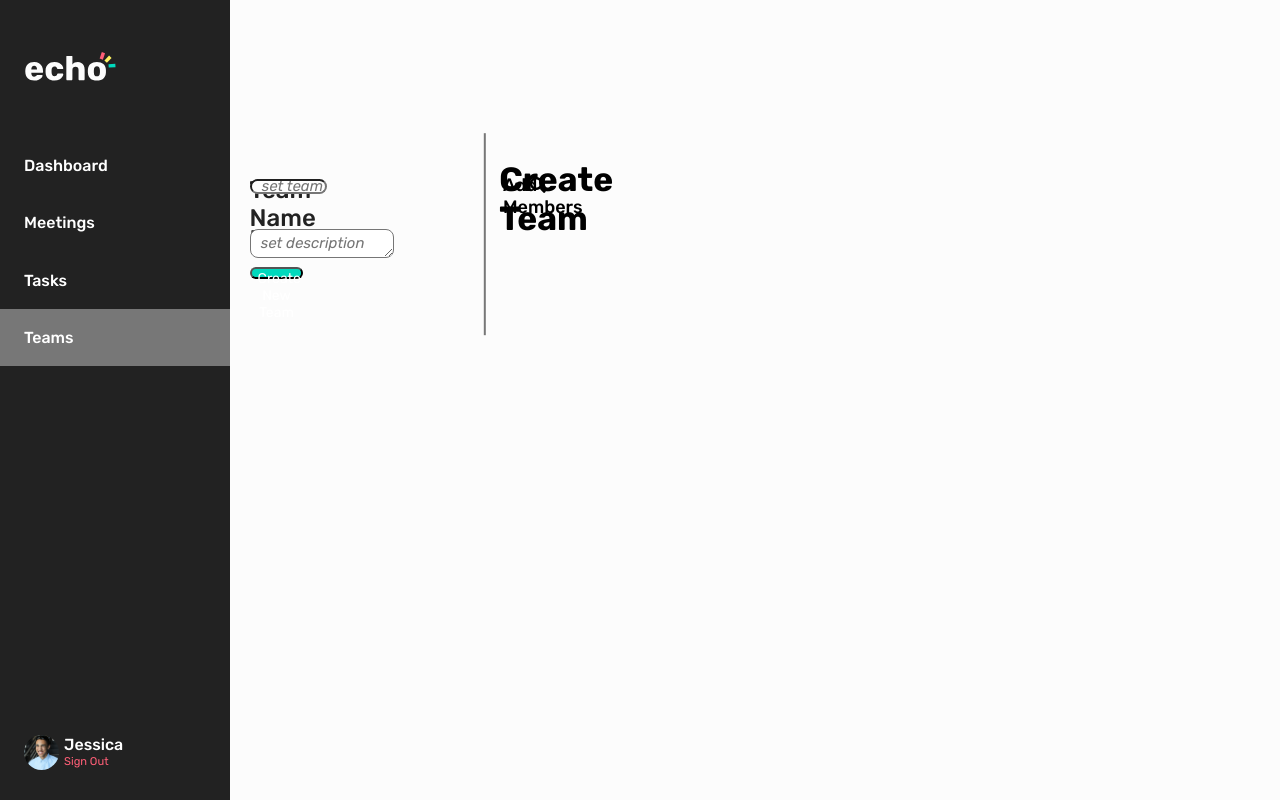
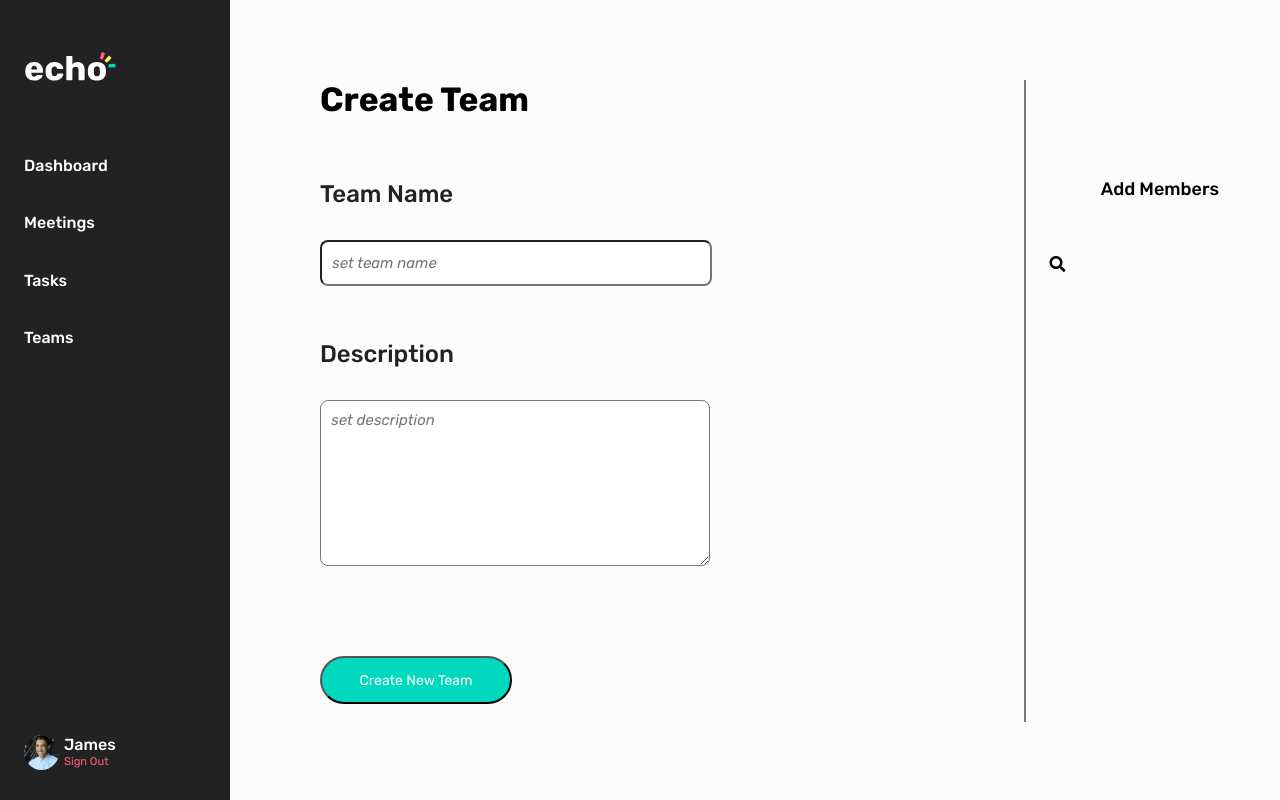
Before and after one commit to james-tyner/echo-meetings, a PHP site: page /addteam.php in a window 1280 px wide. Run offline with PHP 8.4, Linux system fonts and the light colour scheme; data that the repository does not hold is empty.

Commit message:
createmeeting

```diff
--- a/addteam.php
+++ b/addteam.php
@@ -1,7 +1,6 @@
 <?php
 $title = "Home"; // title of the page is the heading1 and also appears in meta title
-$username = "Jessica"; // this will appear in the bottom of the sidebar. Eventually should be managed by session variables
-$active = "teams";
+$username = "James"; // this will appear in the bottom of the sidebar. Eventually should be managed by session variables
 
 ?>
 
@@ -13,11 +12,11 @@ $active = "teams";
 	<?php require 'components/metadata.php'; ?>
   <style>
   input{
-    position: absolute;
-    width: 90%;
-    height: 25%;
+    position: fixed;
+ width: 30%;
+ height: 5%;
  left: 25%;
- top: 150%;
+ top: 30%;
  border-radius: 8px;
  text-indent: 8px;
  font-size: 15px;
@@ -34,12 +33,18 @@ $active = "teams";
     padding-top: 2%;
   }
 
+  h1{
+    position: fixed;
+    left: 25%;
+  top: 10%;
+  }
+
    h2{
-    position: absolute;
-  width: 50%;
+     position: fixed;
+  width: 200%;
   height: 100%;
   left: 25%;
-  top: 90%;
+  top: 20%;
 
   font-family: Rubik;
   font-style: normal;
@@ -49,21 +54,25 @@ $active = "teams";
 
   color: #222222;
    }
+
    #location h2{
-    position:absolute;
+     position:fixed;
      left: 25%;
-    top: 220%;
+     top: 40%;
 
    }
 
+
+
   #location textarea{
     left: 25%;
-    top: 280%;
+    top: 50%;
+    width: 30%;
+    height: 20%;
     vertical-align: top;
     text-align: left;
-position: absolute;
-    width: 180%;
-    height: 60%;
+position: fixed;
+
     border-radius: 8px;
     text-indent: 8px;
     font-size: 15px;
@@ -72,11 +81,11 @@ position: absolute;
   }
 
   button{
-    position: absolute;
-    width: 70%;
-    height: 30%;
+    position: fixed;
+  width: 15%;
+  height: 6%;
   left: 25%;
-  top: 380%;
+  top: 82%;
   background: #00D9BD;
   border-radius: 50px;
   color: white;
@@ -85,11 +94,11 @@ position: absolute;
   }
 
   #add-members h3{
-      position: absolute;
+    position: fixed;
 width: 50%;
 height: 50%;
-  left: 355%;
-  top: 90%;
+left: 86%;
+top: 20%;
 font-family: Rubik;
 font-style: normal;
 font-weight: 500;
@@ -97,14 +106,13 @@ position: absolute;
 font-size: 18px;
 
 color: #000000;
+  }
 
-  color: #000000;
-    }
   #add-members input{
-      left: 360%;
-      top: 140%;
-      width: 60%;
-      height: 20%;
+    left: 83%;
+    top: 30%;
+    width: 15%;
+    height: 5%;
     font-size: 11px;
     border: none;
     border-bottom: 1px solid #000000;
@@ -114,26 +122,27 @@ position: absolute;
     opacity: 0%;
     text-indent: 18px;
 
-
   }
 
 i{
-      margin-left: 340%;
-    position: absolute;
-    top: 145%;
+  margin-left: 61%;
+position: fixed;
+top: 32%;
 }
 
+
     #side-line{
-    position: absolute;
-  width: 260%;
+      position: fixed;
+    width: 50%;
     height: 0px;
-  left: 200%;
-  top: 270%;
+    left: 55%;
+    top: 49%;
 
     /* Gray/3 */
     border: 0.5px solid #777777;
     transform: rotate(90deg);
     }
+
   </style>
 </head>
 <body>
```
Lines whose indentation alone changed are shown as unchanged.
